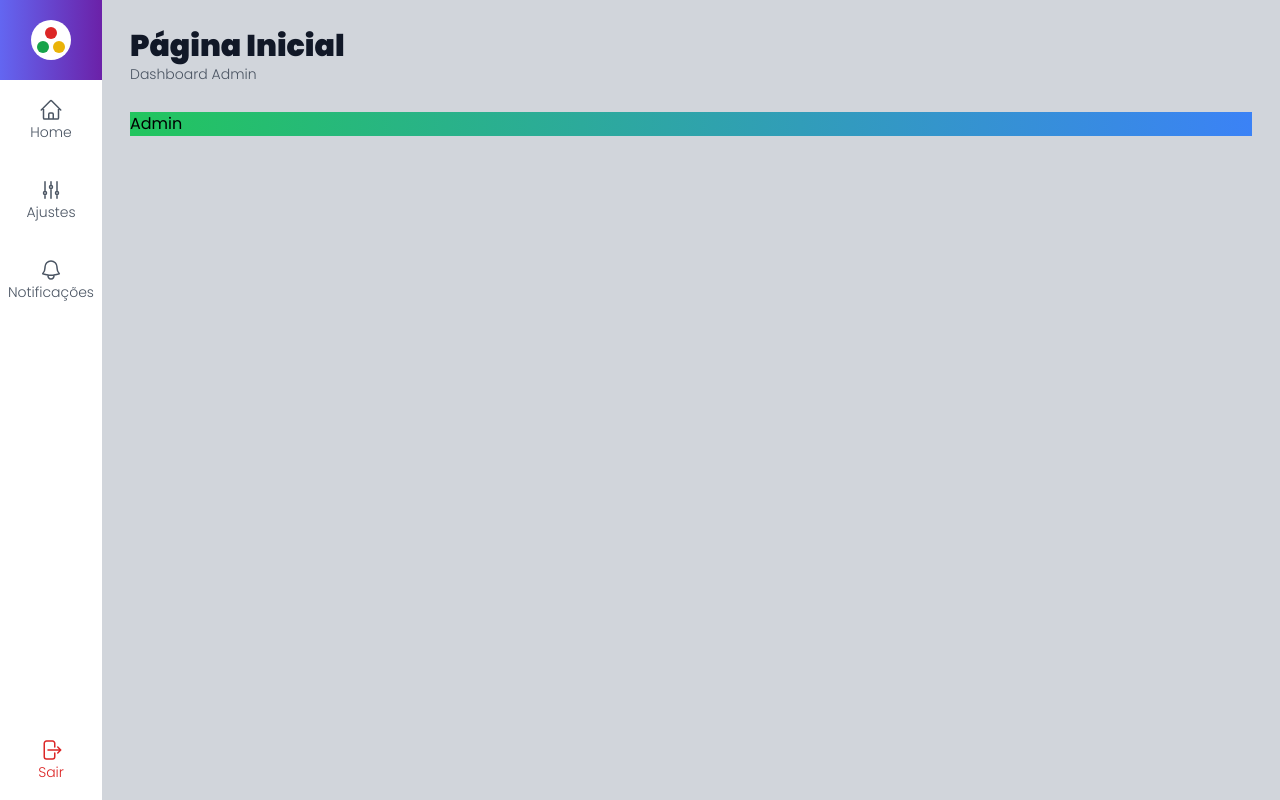
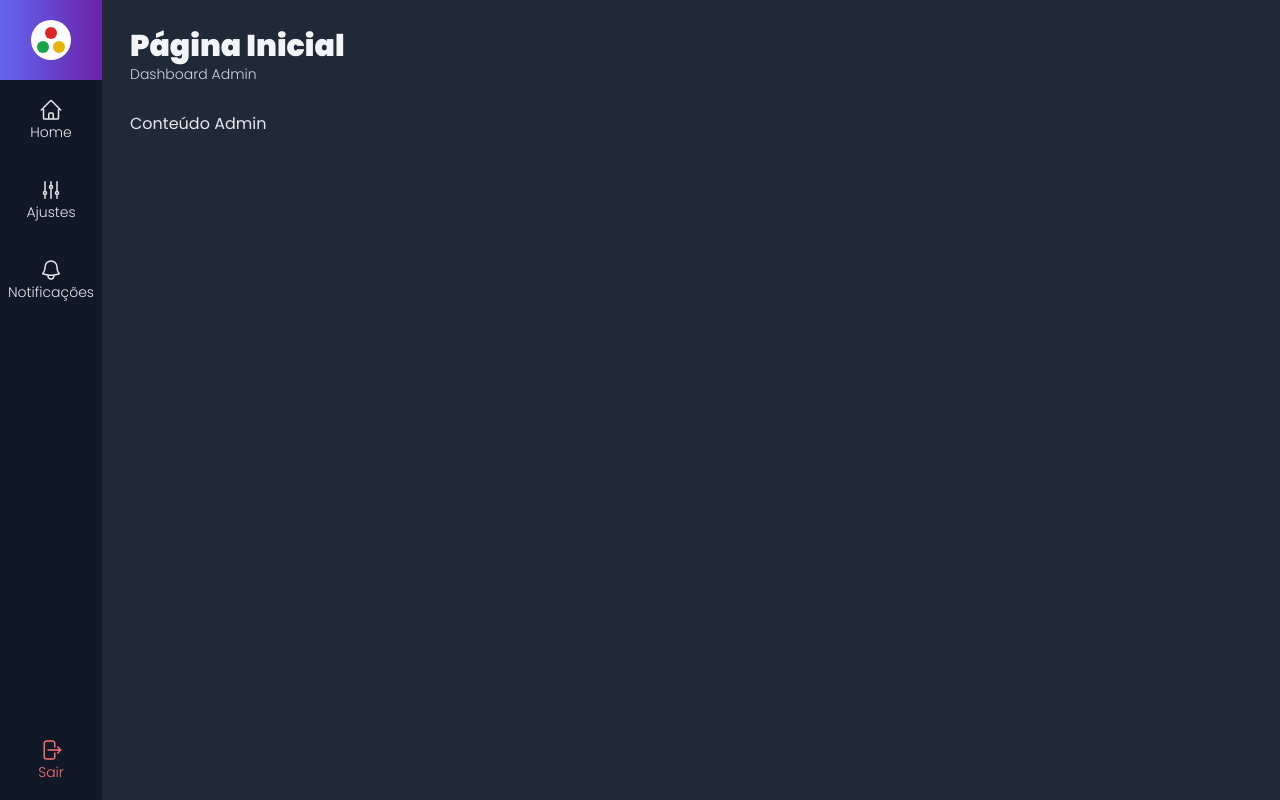
Before and after one commit to marcossabatini7/ion-dash-admin, a Next.js app: page / in a window 1280 px wide. Built offline with nearby package versions, Linux system fonts and the light colour scheme.

Commit message:
dark mode

```diff
--- a/src/components/template/Content.tsx
+++ b/src/components/template/Content.tsx
@@ -1,7 +1,11 @@
 interface ContentProps {
-  children?: any;
+  children?: any
 }
 
 export default function Content(props: ContentProps) {
-  return <div className="flex flex-col mt-7 ">{props?.children}</div>;
+  return (
+    <div className="flex flex-col mt-7 dark:text-gray-200">
+      {props?.children}
+    </div>
+  )
 }
--- a/src/components/template/Layout.tsx
+++ b/src/components/template/Layout.tsx
@@ -10,7 +10,7 @@
 
 export default function Layout(props: LayoutProps) {
   return (
-    <div className="flex h-screen w-screen">
+    <div className="dark flex h-screen w-screen">
       <SideNav />
       <div className="flex flex-col w-full p-7 bg-gray-300 dark:bg-gray-800 ">
         <Header title={props.title} subtitle={props.subtitle} />
--- a/src/components/template/SideNav.tsx
+++ b/src/components/template/SideNav.tsx
@@ -4,7 +4,7 @@
 
 export default function SideNav() {
   return (
-    <aside className="flex flex-col">
+    <aside className="flex flex-col dark:bg-gray-900">
       <div className="flex flex-col items-center justify-center bg-gradient-to-r from-indigo-500 to-purple-800 h-20 ">
         <Logo />
       </div>
@@ -29,7 +29,7 @@
           text="Sair"
           icon={LogoutIcon}
           key="logout"
-          className="text-red-600 hover:bg-red-400 hover:text-white"
+          className="text-red-600 dark:text-red-400 hover:bg-red-400 hover:text-white dark:hover:text-white"
         />
       </ul>
     </aside>
--- a/src/components/template/SideNavItem.tsx
+++ b/src/components/template/SideNavItem.tsx
@@ -12,7 +12,7 @@
   function renderLink() {
     return (
       <div
-        className={`flex flex-col justify-center items-center h-20 w-full p-2  text-gray-600 ${props?.className}`}
+        className={`flex flex-col justify-center items-center h-20 w-full p-2  text-gray-600 dark:text-gray-200 ${props?.className}`}
       >
         {props.icon}
         <span className="text-sm font-light">{props.text}</span>
@@ -21,7 +21,10 @@
   }
 
   return (
-    <li onClick={props.onClick} className="hover:bg-gray-100 cursor-pointer">
+    <li
+      onClick={props.onClick}
+      className="hover:bg-gray-100 dark:hover:bg-gray-800 cursor-pointer"
+    >
       {props?.url ? <Link href={props.url}>{renderLink()}</Link> : renderLink()}
     </li>
   )
--- a/src/components/template/Title.tsx
+++ b/src/components/template/Title.tsx
@@ -6,8 +6,12 @@
 export default function Title(props: TitleProps) {
   return (
     <>
-      <h1 className="font-black text-3xl text-gray-900">{props.title}</h1>
-      <h2 className="font-light text-sm text-gray-600">{props.subtitle}</h2>
+      <h1 className="font-black text-3xl text-gray-900 dark:text-gray-100">
+        {props.title}
+      </h1>
+      <h2 className="font-light text-sm text-gray-600 dark:text-gray-300">
+        {props.subtitle}
+      </h2>
     </>
   )
 }
--- a/src/pages/index.tsx
+++ b/src/pages/index.tsx
@@ -1,11 +1,11 @@
-import Layout from "@/components/template/Layout";
+import Layout from '@/components/template/Layout'
 
 export default function Home() {
   return (
     <>
       <Layout title="Página Inicial" subtitle="Dashboard Admin">
-        <h1 className="bg-gradient-to-r from-green-500 to-blue-500">Admin</h1>
+        <h1>Conteúdo Admin</h1>
       </Layout>
     </>
-  );
+  )
 }
```
